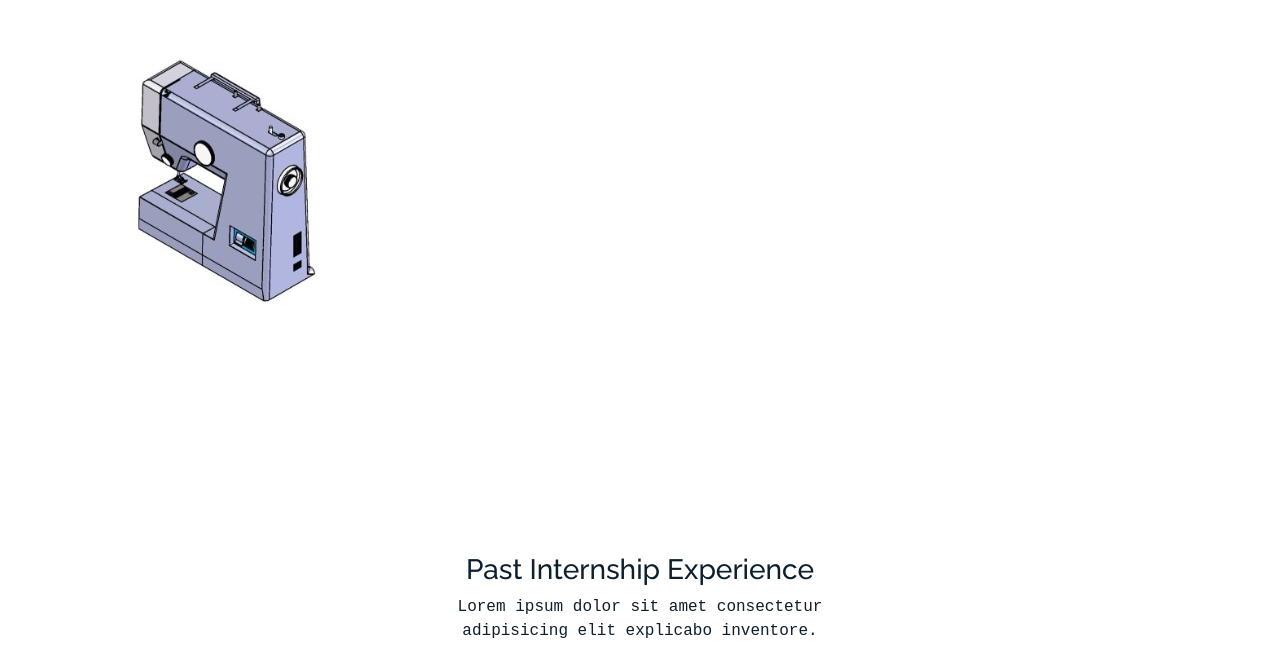
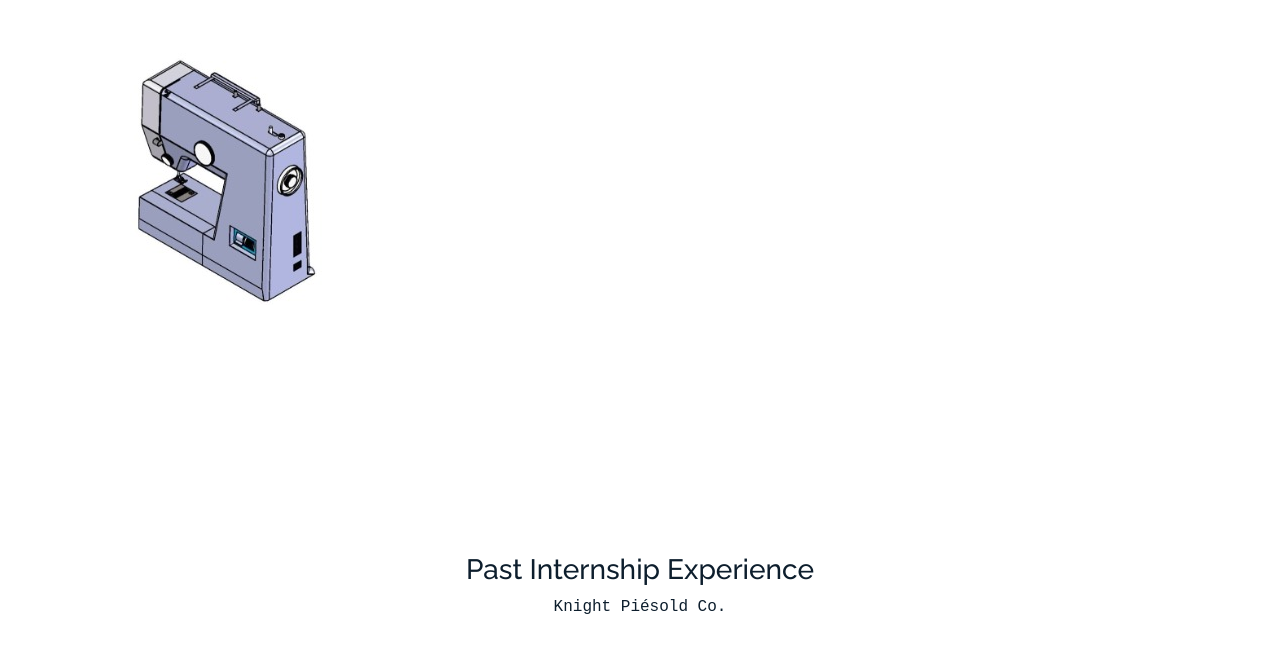
Before and after one commit to HannahMatthews/hannahmatthews.github.io, a plain HTML site: page MyPortfolio/index.html in a window 1280 px wide. Shown: the part 185-838 px from the top of the page. Drawn offline with Linux system fonts and the light colour scheme; a web font is replaced by a local one.

Commit message:
6th commit

```diff
--- a/MyPortfolio/index.html
+++ b/MyPortfolio/index.html
@@ -164,7 +164,7 @@
         <div class="row justify-content-center text-center mb-4">
           <div class="col-5">
             <h3 class="h3 heading">Past Internship Experience</h3>
-            <p>Lorem ipsum dolor sit amet consectetur adipisicing elit explicabo inventore.</p>
+            <p>Knight Piésold Co.</p>
           </div>
         </div>
         <div class="row">
```
